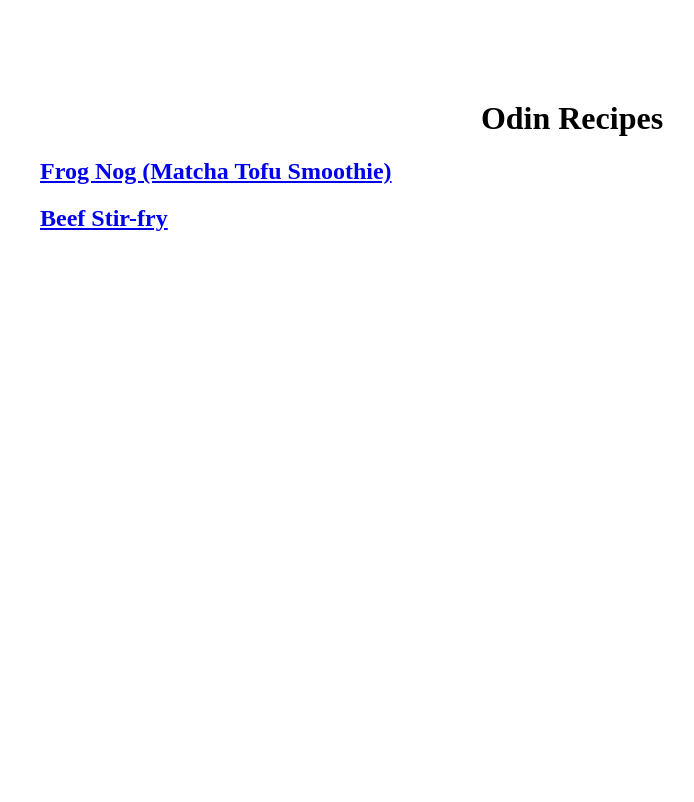
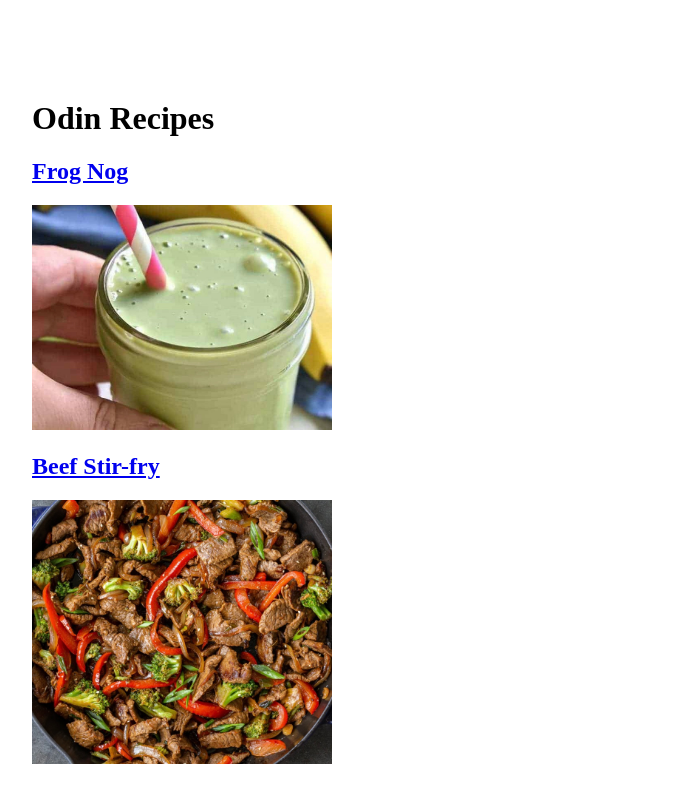
Before and after one commit to Jennyznz/odin-recipes, a plain HTML site: page index.html in a window 1280 px wide. Shown: the whole page, without its empty margins (68-762 px from the left). Drawn offline with Linux system fonts and the light colour scheme.

Commit message:
Add images. Update formatting.

```diff
--- a/index.html
+++ b/index.html
@@ -4,17 +4,15 @@
         <meta charset="UTF-8">
         <title> Odin Recipes </title>
     </head>
-        <div style = "margin: 100px;">
-        <h1 style = "text-align: center">Odin Recipes</h1>
-
-
+    <body style = "margin: 100px;">
+        <h1>Odin Recipes</h1>
             <h2>
-                <a href="recipes/matcha.html"> Frog Nog (Matcha Tofu Smoothie) </a>
+                <a href="recipes/matcha.html">Frog Nog</a>
             </h2>
+            <img src="./images/FrogNog.jpeg" width="300px">
             <h2>
-                <a href="recipes/beef.html"> Beef Stir-fry </a>
+                <a href="recipes/beef.html">Beef Stir-fry</a>
             </h2>
-        </div>
-    <body>
+            <img src="./images/BeefSF.jpeg" width="300px">
     </body>
 </html>
```
Also changed, not shown: recipes/beef.html (+6 -1 lines), recipes/matcha.html (+5 -2 lines), images/BeefSF.jpeg (added), images/FrogNog.jpeg (added).
